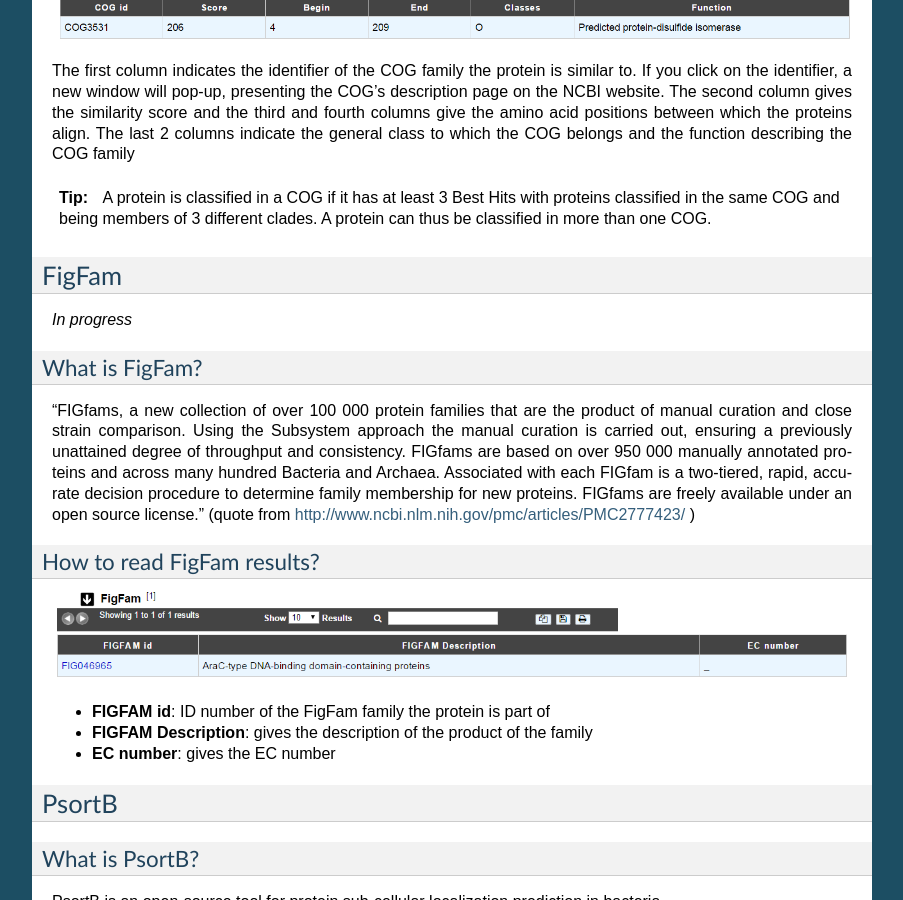
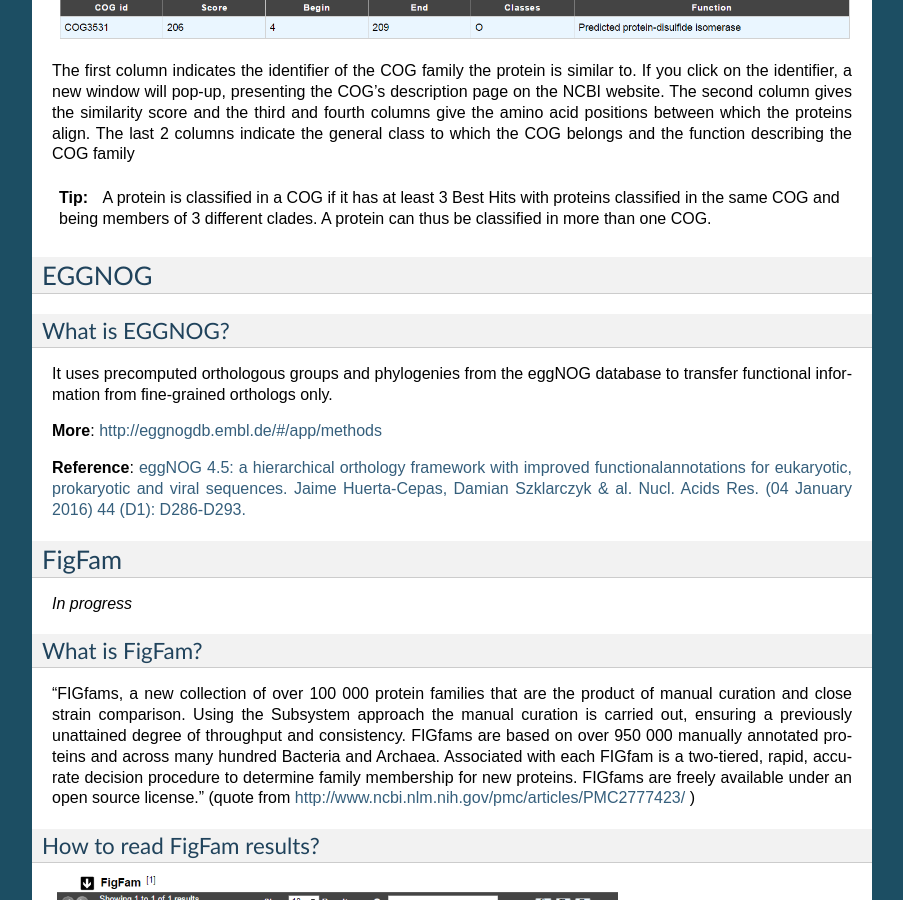
Before and after one commit to labgem/microscope-user-doc, a Sphinx documentation site: the page built from docs/content/mage/info.rst, in a window 1280 px wide and 900 px high, scrolled down 21995 px. Shown: the whole window, without its empty margins (198-1101 px from the left). Built offline with Sphinx 7.4.7, drawn with Linux system fonts in a browser that asks for light colours; formulas are drawn with MathJax 3; some of the changed text lies outside the part shown.

Commit message:
Update info.rst

```diff
--- a/docs/content/mage/info.rst
+++ b/docs/content/mage/info.rst
@@ -845,6 +845,19 @@
 .. tip:: A protein is classified in a COG if it has at least 3 Best Hits with proteins classified in the same COG and being members of 3 different clades. A protein can thus be classified in more than one COG.
 
 
+========
+EGGNOG
+========
+
+What is EGGNOG?
+-----------------
+
+It uses precomputed orthologous groups and phylogenies from the eggNOG database to transfer functional information from fine-grained orthologs only.
+
+**More**: http://eggnogdb.embl.de/#/app/methods
+
+**Reference**: `eggNOG 4.5: a hierarchical orthology framework with improved functionalannotations for eukaryotic, prokaryotic and viral sequences. Jaime Huerta-Cepas, Damian Szklarczyk & al. Nucl. Acids Res. (04 January 2016) 44 (D1): D286-D293. <https://doi.org/10.1093/nar/gkv1248>`_
+
 
 ======
 FigFam
```
